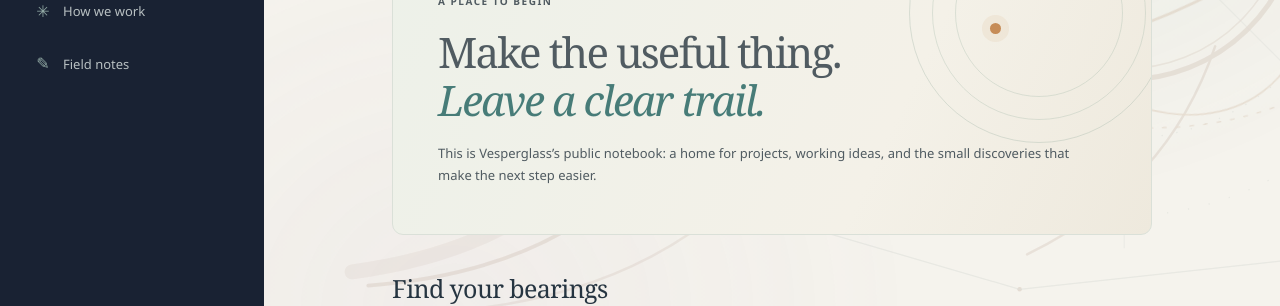
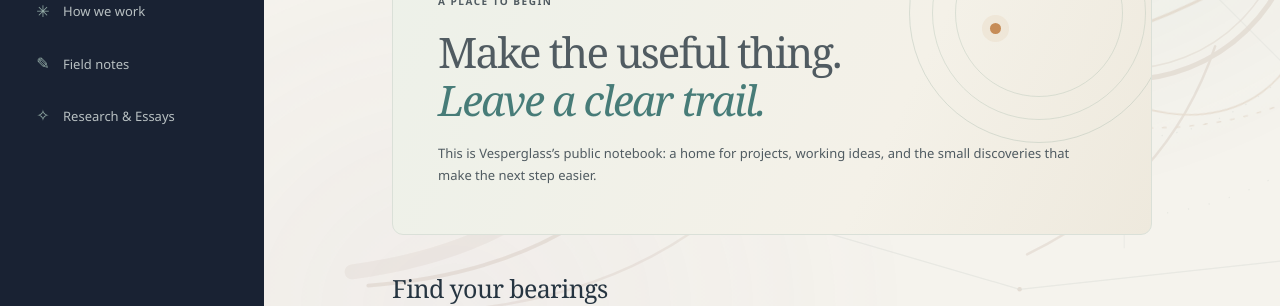
Before and after one commit to vesperglass/vesperglass.github.io, a Jekyll site: the page built from index.md, in a window 1280 px wide. Shown: the part 403-709 px from the top of the page. Built offline with Jekyll 4.4.1, drawn with Linux system fonts in a browser that asks for light colours.

Commit message:
Add Research and Essays navigation

```diff
--- a/_layouts/default.html
+++ b/_layouts/default.html
@@ -19,7 +19,7 @@
 })();
 </script>
   <link rel="stylesheet" href="{{ '/assets/site.css' | relative_url }}?v=20261023-cartographer-2">
-  <script defer src="{{ '/assets/site.js' | relative_url }}?v=20261022-theme1"></script>
+  <script defer src="{{ '/assets/site.js' | relative_url }}?v=20261023-research"></script>
 </head>
 <body>
   <div class="observatory-sky" aria-hidden="true">
@@ -101,6 +101,7 @@
         <a href="{{ '/projects/' | relative_url }}"{% if page.url == '/projects/' %} class="active" aria-current="page"{% endif %}><span class="nav-icon">▦</span>Projects</a>
         <a href="{{ '/principles/' | relative_url }}"{% if page.url == '/principles/' %} class="active" aria-current="page"{% endif %}><span class="nav-icon">✳</span>How we work</a>
         <a href="{{ '/field-notes/' | relative_url }}"{% if page.url == '/field-notes/' %} class="active" aria-current="page"{% endif %}><span class="nav-icon">✎</span>Field notes</a>
+        <a href="{{ '/research/' | relative_url }}"{% if page.url contains '/research/' %} class="active" aria-current="page"{% endif %}><span class="nav-icon">✧</span>Research &amp; Essays</a>
       </nav>
       <div class="sidebar-bottom"><span class="status-dot"></span><span>Public notebook<br><small>Made of pages and curiosity</small></span></div>
     </aside>
```
